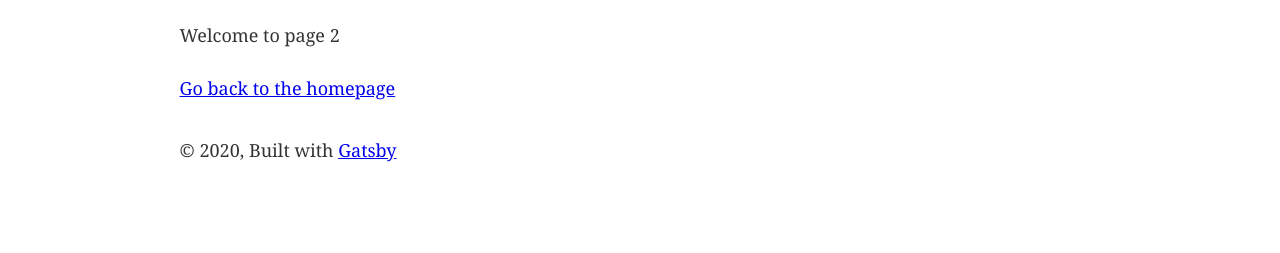
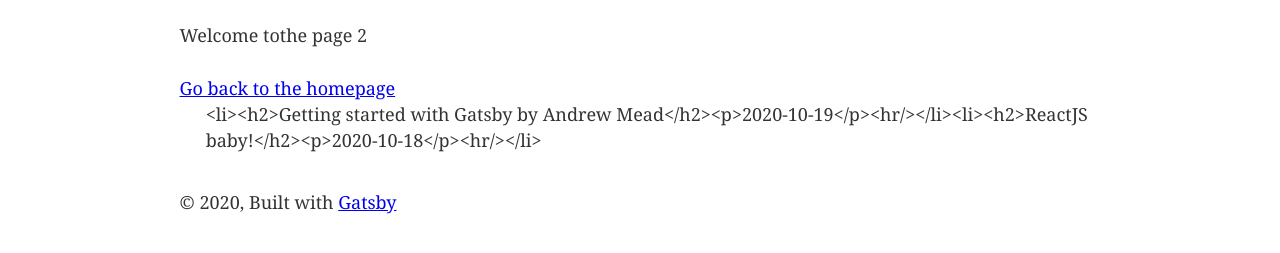
Before and after one commit to aremu-smog/gatsby-tutorial, a Gatsby site: page /page-2 in a window 1280 px wide. Shown: the part 171-424 px from the top of the page. Built offline with nearby package versions, Linux system fonts and the light colour scheme; Gatsby itself is replaced by a stand-in of ours.

Commit message:
Feat: Second Session- GraphQL Playground, Sourcing MD data, Converting the data and querying it

```diff
--- a/gatsby-config.js
+++ b/gatsby-config.js
@@ -6,6 +6,15 @@ module.exports = {
   },
   plugins: [
     `gatsby-plugin-react-helmet`,
+    {
+        resolve: `gatsby-source-filesystem`,
+        options: {
+            name: `src`,
+            path: `${__dirname}/src/`
+        }
+
+    },
+    `gatsby-transformer-remark`,
     {
       resolve: `gatsby-source-filesystem`,
       options: {
--- a/package.json
+++ b/package.json
@@ -5,13 +5,14 @@
   "version": "0.1.0",
   "author": "Kyle Mathews <mathews.kyle@gmail.com>",
   "dependencies": {
-    "gatsby": "^2.24.63",
+    "gatsby": "^2.24.80",
     "gatsby-image": "^2.4.19",
     "gatsby-plugin-manifest": "^2.4.30",
     "gatsby-plugin-offline": "^3.2.28",
     "gatsby-plugin-react-helmet": "^3.3.11",
     "gatsby-plugin-sharp": "^2.6.36",
-    "gatsby-source-filesystem": "^2.3.30",
+    "gatsby-source-filesystem": "^2.3.35",
+    "gatsby-transformer-remark": "^2.8.42",
     "gatsby-transformer-sharp": "^2.5.15",
     "prop-types": "^15.7.2",
     "react": "^16.12.0",
@@ -19,6 +20,7 @@
     "react-helmet": "^6.1.0"
   },
   "devDependencies": {
+    "env-cmd": "^10.1.0",
     "prettier": "2.1.1"
   },
   "keywords": [
--- a/src/pages/page-2.js
+++ b/src/pages/page-2.js
@@ -1,16 +1,42 @@
 import React from "react"
-import { Link } from "gatsby"
+import { Link, graphql, useStaticQuery } from "gatsby"
 
 import Layout from "../components/layout"
 import SEO from "../components/seo"
 
-const SecondPage = () => (
+
+
+
+
+const SecondPage = () => {
+const posts = useStaticQuery(graphql `
+    query {
+        allMarkdownRemark{
+            edges{
+                node{
+                    frontmatter{
+                        date
+                        title
+                    }
+                }
+            }
+        }
+    }
+`)
+
+const allPosts = posts.allMarkdownRemark.edges.map(post => `<li><h2>${post.node.frontmatter.title}</h2><p>${post.node.frontmatter.date}</p><hr/></li>`)
+return(
+
   <Layout>
     <SEO title="Page two" />
     <h1>Hi from the second page</h1>
-    <p>Welcome to page 2</p>
+    <p>Welcome tothe  page 2</p>
     <Link to="/">Go back to the homepage</Link>
+    <ol>
+    {allPosts}
+    </ol>
   </Layout>
 )
+}
 
 export default SecondPage
--- /dev/null
+++ b/src/posts/gatsby.md
@@ -0,0 +1,11 @@
+---
+title: "Getting started with Gatsby by Andrew Mead"
+date: "2020-10-19"
+---
+
+This is tutorial I am using the learn Gatsby insha allah
+
+## Topics Covered
+1. Gatsby
+2. React
+3. GraphQL
--- /dev/null
+++ b/src/posts/react.md
@@ -0,0 +1,6 @@
+---
+title: "ReactJS baby!"
+date: "2020-10-18"
+---
+
+In this post, you will learn React
```
Also changed, not shown: .gitpod.yml (added), 1 other file.
